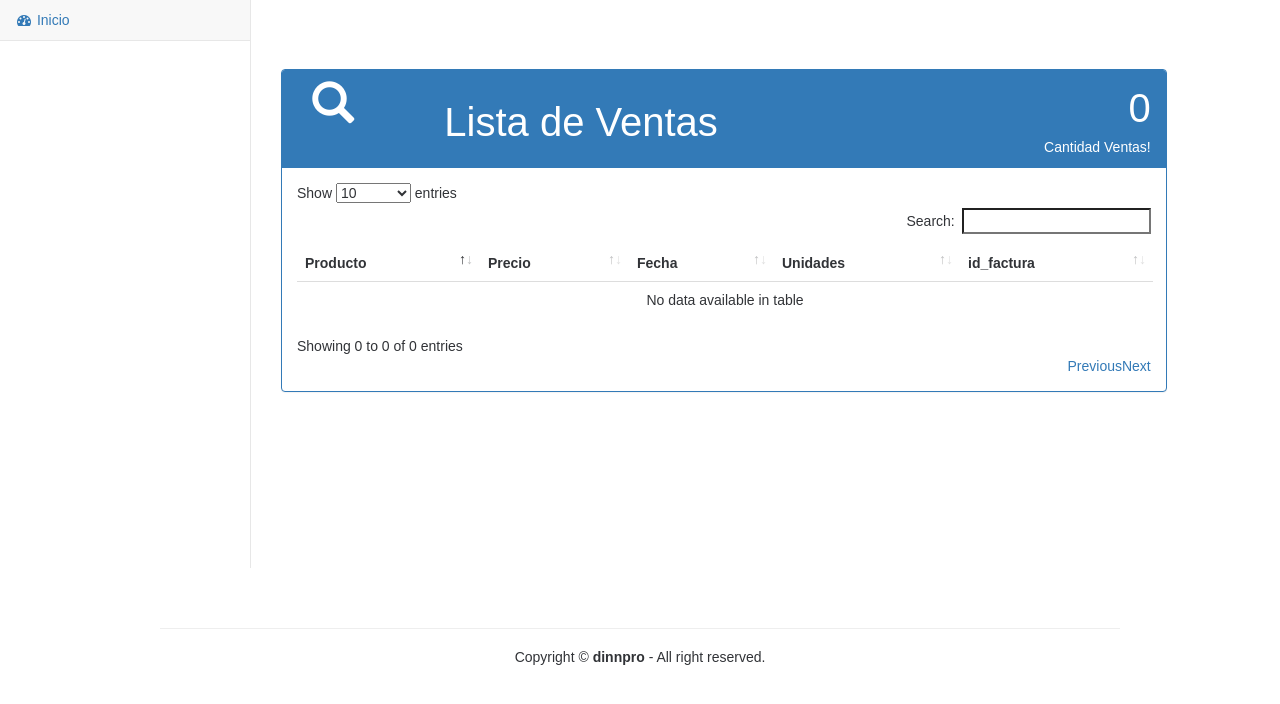
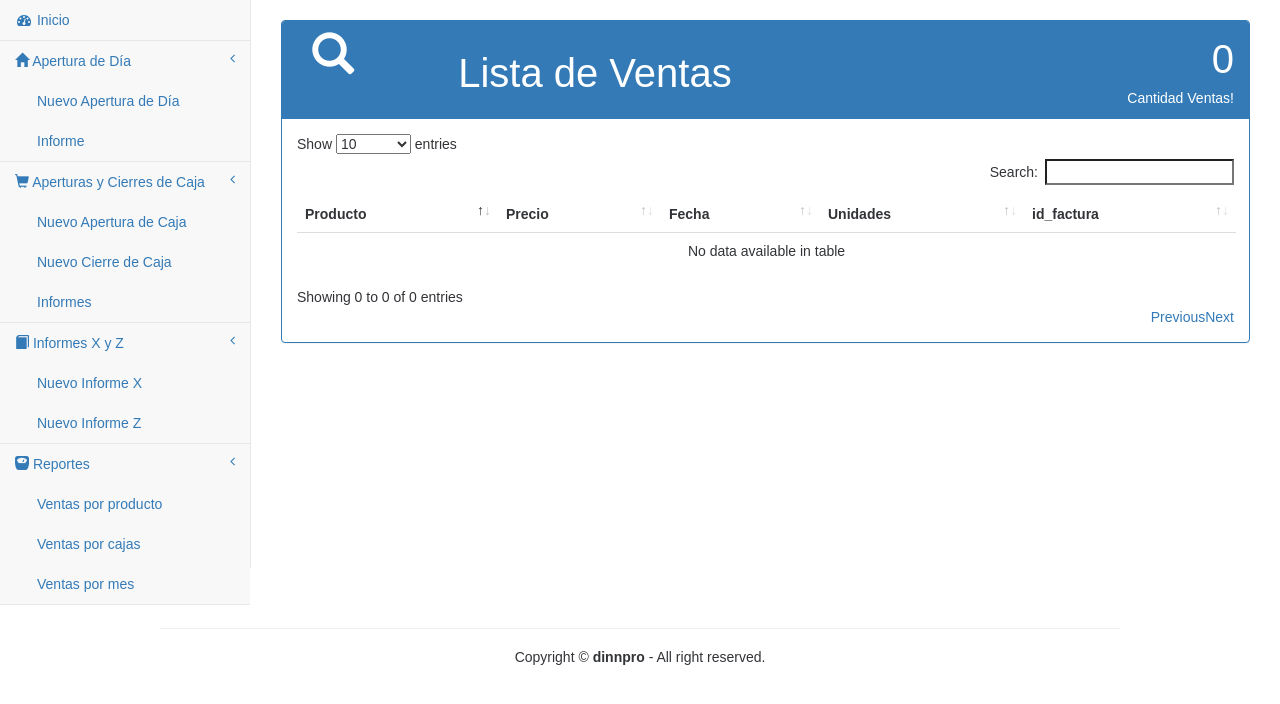
Before and after one commit to nicolasfernandz/billingPOS, a Django app: template back_end/templates/pages/ventas.html in a window 1280 px wide. Shown: the part 51-755 px from the top of the page. Run offline with Django 3.2, Linux system fonts and the light colour scheme; the template is opened without the code that fills it, so the values that code supplies are empty; some libraries are stand-ins or nearby versions.

Commit message:
Cambios en Back_end

```diff
--- a/back_end/templates/pages/baseBack.html
+++ b/back_end/templates/pages/baseBack.html
@@ -88,7 +88,7 @@
                     <span class="icon-bar"></span>
                     <span class="icon-bar"></span>
                 </button>
-                <a class="navbar-brand" href="/gestionArt/home">{% block title %}{% endblock %}</a>
+                <a class="navbar-brand" href="/back_end">{% block title %}{% endblock %}</a>
             </div>
             <!-- /.navbar-header -->
 
@@ -118,12 +118,82 @@
                 <div class="sidebar-nav navbar-collapse">
                     <ul class="nav" id="side-menu">
                         <li>
-                            <a href="/gestionArt/home"><i class="fa fa-dashboard fa-fw"></i> Inicio</a>
+                            <a href="/back_end"><i class="fa fa-dashboard fa-fw"></i> Inicio</a>
+                        </li>
+                        <!-- nicolasfernandz ini -->
+                        <li>
+                            <a href="/back_end/caja">
+                            	<i class="glyphicon glyphicon glyphicon-home"></i>
+                            	Apertura de Día<span class="fa arrow"></span>
+                            </a>
+                            <ul class="nav nav-second-level">
+                                <li>
+                                    <a href="/back_end/caja/nuevaAperturaCaja">Nuevo Apertura de Día</a>
+
+                                </li>
+                                <li>
+                                    <a href="/back_end/caja/cajasList/">Informe</a>
+                                </li>
+
+                            </ul>
+                            <!-- /.nav-second-level -->
                         </li>
 
+                        <li>
+                            <a href="/back_end">
+                            	<i class="glyphicon glyphicon-shopping-cart"></i>
+                            	Aperturas y Cierres de Caja<span class="fa arrow"></span>
+                            </a>
+                            <ul class="nav nav-second-level">
+                                <li>
+                                    <a href="/gestionArt/ganado/newGanado">Nuevo Apertura de Caja</a>
+                                </li>
+                                <li>
+                                    <a href="/gestionArt/ganado/newGanado">Nuevo Cierre de Caja</a>
+                                </li>
+                                <li>
+                                    <a href="/gestionArt/ganado/ganadoList/">Informes</a>
+                                </li>
+                            </ul>
+                            <!-- /.nav-second-level -->
+                        </li>
 
+                        <li>
+                            <a href="/back_end">
+                            	<i class="glyphicon glyphicon glyphicon-book"></i>
+                            	Informes X y Z<span class="fa arrow"></span>
+                            </a>
+                            <ul class="nav nav-second-level">
+                                <li>
+                                    <a href="/gestionArt/ganado/newGanado">Nuevo Informe X</a>
+                                </li>
+                                <li>
+                                    <a href="/gestionArt/ganado/ganadoList/">Nuevo Informe Z</a>
+                                </li>
+                            </ul>
+                            <!-- /.nav-second-level -->
+                        </li>
 
+                        <li>
+                            <a href="/back_end">
+                            	<i class="glyphicon glyphicon glyphicon-scale"></i>
+                            	Reportes<span class="fa arrow"></span>
+                            </a>
+                            <ul class="nav nav-second-level">
+                                <li>
+                                    <a href="/gestionArt/ganado/newGanado">Ventas por producto</a>
+                                </li>
+                                <li>
+                                    <a href="/gestionArt/ganado/ganadoList/">Ventas por cajas</a>
+                                </li>
+                                <li>
+                                    <a href="/gestionArt/ganado/ganadoList/">Ventas por mes</a>
+                                </li>
+                            </ul>
+                            <!-- /.nav-second-level -->
+                        </li>
 
+                        <!-- nicolasfernandz fin -->
 
 
 
--- a/back_end/templates/pages/ventas.html
+++ b/back_end/templates/pages/ventas.html
@@ -11,29 +11,32 @@
 
  <body onload="show_cant_clients();" >
 			<!-- Search -->
+			<!-- nicolasfernandz ini -->
+			<!--
             <div class="row">
                 <div class="col-lg-9">
-                    <!-- <h1 class="page-header">Dashboard</h1> -->
+                    <h1 class="page-header">Sistema de Facturación Bar7a</h1>
                     <ul class="my-page-header nav" id="side-menu">
                         <li class="sidebar-search">
-                            <!-- <div class="input-group custom-search-form">
+                            <div class="input-group custom-search-form">
                                 <input type="text" class="form-control" placeholder="Search...">
                                 <span class="input-group-btn">
                                 <button class="btn btn-default" type="button" onclick="tables.html">
                                     <i class="fa fa-search"></i>
                                 </button>
                             </span>
-                            </div> -->
-                            <!-- /input-group -->
+                            </div>
+
                         </li>
                     </ul>
                 </div>
-                <!-- /.col-lg-12 -->
             </div>
+          -->
+          <!-- nicolasfernandz fin -->
             <!-- /.row -->
 		</br>
 		 <div class="row">
-                <div class="col-lg-11 col-md-6">
+                <div class="col-lg-12 col-md-6">
                     <div class="panel panel-primary">
                         <div class="panel-heading">
                             <div class="row" >
--- a/gallery/admin.py
+++ b/gallery/admin.py
@@ -1,6 +1,10 @@
 from django.contrib import admin
 from .models import Linea_Venta, Producto, Venta
+from gallery.models import AperturaCaja, Caja, Dia
 # Register your models here.
 admin.site.register(Linea_Venta)
 admin.site.register(Producto)
 admin.site.register(Venta)
+admin.site.register(Dia)
+admin.site.register(Caja)
+admin.site.register(AperturaCaja)
```
Also changed, not shown: back_end/static/gallery/img/0000390547370169_lrg_a.jpg (deleted), gallery/migrations/0001_initial.py.
